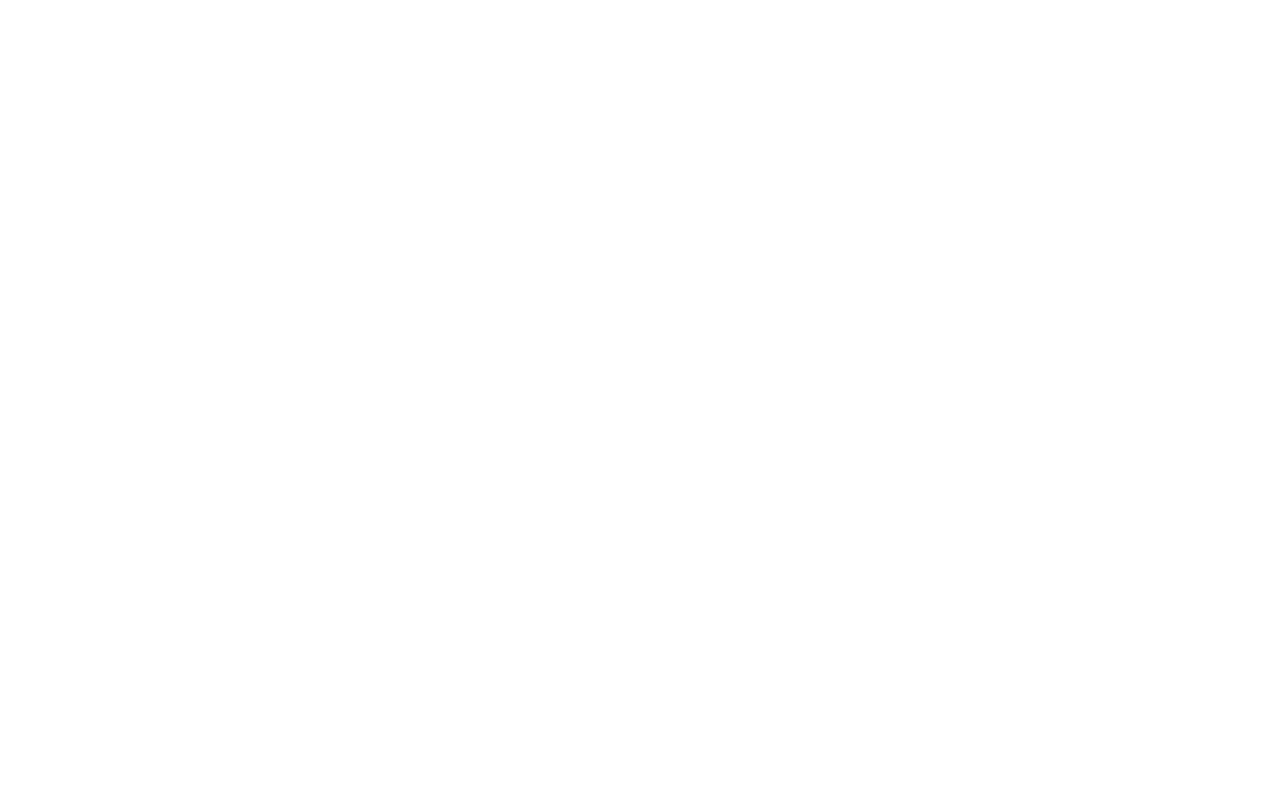
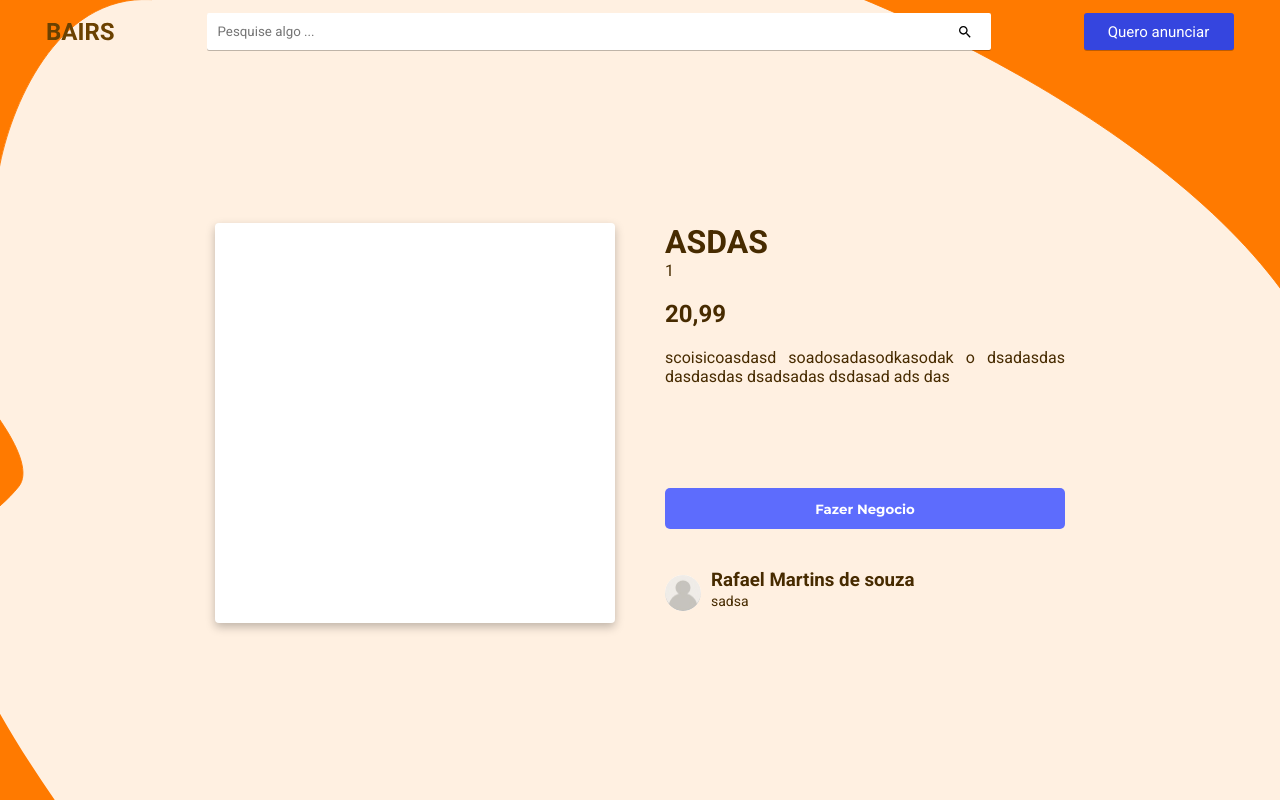
Before and after one commit to gbryan6/bairs-web, a React (Create React App) app in the folder frontend/: page /ad/temp in a window 1280 px wide. Built offline with nearby package versions, Linux system fonts and the light colour scheme.

Commit message:
feat: building page ad info

```diff
--- /dev/null
+++ b/frontend/src/components/adinfo.js
@@ -0,0 +1,44 @@
+import React from 'react';
+import '../styles/components/adinfo.css';
+import Pefil from "../images/perfilP.jpg";
+
+// import { Container } from './styles';
+
+function AdInfo() {
+  return (
+      <div className="ad__infos">
+          <div className="info__image">
+              <img src="" alt=""/>
+          </div>
+          <div className="ad__moreInfo">
+              <div className="wrapper__title">
+              <h1 className="ad__title">ASDAS</h1>
+              <p className="ad__category">1</p>
+              </div>
+              <h2 className="ad__price">
+                  20,99
+              </h2>
+            <div className="ad__description">
+                <p>
+                    scoisicoasdasd soadosadasodkasodak o dsadasdas dasdasdas dsadsadas dsdasad ads das
+                </p>
+            </div>
+            <button id="button">
+                Fazer Negocio
+            </button>
+            <div className="ad__user">
+                <div className="user__image">
+                    <img src={Pefil} alt=""/>
+                </div>
+                <div className="wrapper__userInfo">
+                <h3 className="user__name">Rafael Martins de souza</h3>
+                <span className="user__instituition">sadsa</span>
+                </div>
+            </div>
+
+          </div>
+      </div>
+  )
+}
+
+export default AdInfo;
--- a/frontend/src/components/header.js
+++ b/frontend/src/components/header.js
@@ -11,7 +11,9 @@
   return (
     <div>
       <nav className="top-bar__content">
+        <Link to="/" className="wrapper__logo">
         <img src={Logo} alt="Logotipo Bairs" className="top-bar__logo" />
+        </Link>
         <div className="top-bar__search">
           <input
             type="text"
--- a/frontend/src/components/registerHead.js
+++ b/frontend/src/components/registerHead.js
@@ -1,5 +1,5 @@
 import React from 'react';
-
+import { useHistory} from 'react-router-dom'
 import { FiArrowLeft } from 'react-icons/fi';
 import capelo from '../images/capelo.svg';
 import '../styles/components/registerHead.css';
@@ -7,11 +7,14 @@
 
 
 function HeaderReg(props) {
+
+  const history = useHistory();
+
   return (
     <div className="header__register">
       <div className="header__icons">
         <div className="header__arrow">
-          <Link to="/" className="header__link">
+          <Link onClick={history.goBack} className="header__link">
           <FiArrowLeft className="arrow" size={30} />
           </Link>
         </div>
--- /dev/null
+++ b/frontend/src/pages/ad.js
@@ -0,0 +1,21 @@
+import React from 'react';
+import Header from '../components/header';
+import Info from '../components/adinfo.js';
+import '../styles/pages/ad.css';
+// import { Container } from './styles';
+
+function Ad() {
+  return (
+    <div className="ad__content">
+        <nav>
+        <Header />
+        </nav>
+        <div className="wrapper__info">
+            <Info />
+        </div>
+
+    </div>
+  )
+}
+
+export default Ad;
--- a/frontend/src/routes.js
+++ b/frontend/src/routes.js
@@ -1,20 +1,24 @@
 import React from 'react';
-import {Switch, Route, BrowserRouter} from 'react-router-dom';
+import { Switch, Route, BrowserRouter } from 'react-router-dom';
 import Home from './pages/home.js';
 import Register from './pages/register.js';
 import Login from './pages/login.js';
 import RegisterAd from './pages/registerad.js';
+import Ad from './pages/ad.js';
+
 export default function Routes() {
   return (
     <BrowserRouter>
       <Switch>
         <Route path="/" exact component={Home} />
 
-        <Route path="/register" exact component={Register}/>
+        <Route path="/register" exact component={Register} />
 
-        <Route path="/login" component={Login}/>
+        <Route path="/login" component={Login} />
 
-        <Route path="/newad" component={RegisterAd}/>
+        <Route path="/newad" component={RegisterAd} />
+
+        <Route path="/ad/temp" component={Ad} />
 
       </Switch>
     </BrowserRouter>
--- /dev/null
+++ b/frontend/src/styles/components/adinfo.css
@@ -0,0 +1,59 @@
+
+
+.info__image{
+    background-color: white;
+    width: 400px;
+    height: 400px;
+    border-radius: 4px;
+    box-shadow: 0px 4px 10px rgba(0, 0, 0, 0.25);
+    margin-right: 50px;
+}
+
+.ad__infos{
+    font-family: 'Roboto', sans-serif;
+    color: var(--color-text);
+    display: flex;
+}
+
+.wrapper__title{
+    margin-bottom: 20px;
+}
+
+.ad__user{
+    display: flex;
+    align-self: inherit;
+    margin-top: 40px;
+}
+
+.ad__price{
+    margin-bottom: 20px;
+}
+
+.ad__description p{
+    margin-bottom: 40px;
+    max-width: 400px;
+    width: 400px;
+    height: 100px;
+    text-align: justify;
+}
+
+.ad__moreInfo{
+    max-width: 400px;
+}
+
+.user__image img{
+    border-radius: 50%;
+    width: 36px;
+    height: 36px;
+}
+
+.user__image{
+height: 48px;
+display: flex;
+align-items: center;
+margin-right: 10px;
+}
+
+.user__instituition {
+    font-size: 14px;
+}
--- a/frontend/src/styles/components/header.css
+++ b/frontend/src/styles/components/header.css
@@ -100,3 +100,10 @@
     width: 20px;
     height: 20px;
 }
+
+.wrapper__logo{
+    display: flex;
+    justify-content: center;
+    align-items: center;
+    height: 80px;
+}
--- /dev/null
+++ b/frontend/src/styles/pages/ad.css
@@ -0,0 +1,15 @@
+.ad__content{
+        width: 100vw;
+        height: 100vh;
+        background-color: var(--color-secondary);
+        background-image: url('../../images/Bakground.svg');
+        background-size: cover;
+        background-attachment: fixed;
+    }
+
+.wrapper__info{
+    height: 90vh;
+    display: flex;
+    align-items: center;
+    justify-content: center;
+}
```
Also changed, not shown: frontend/src/pages/login.js (line endings or trailing spaces).
